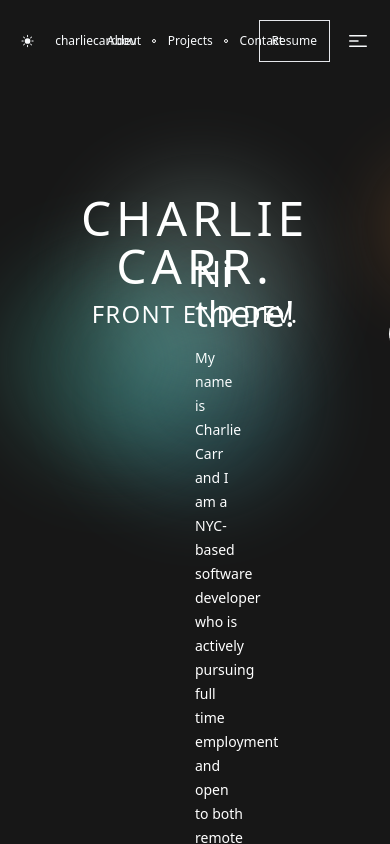
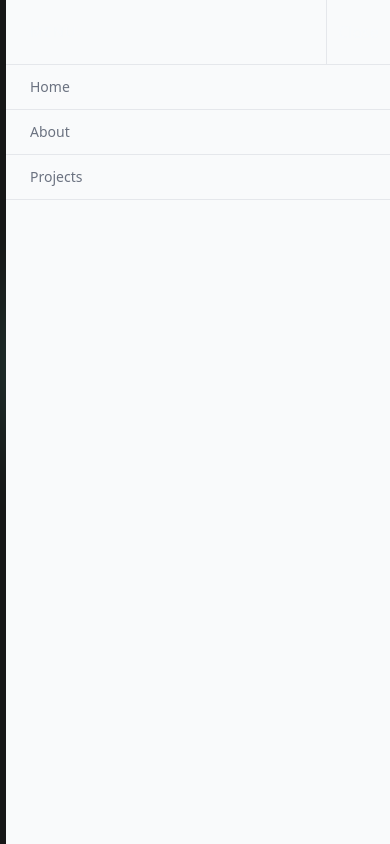
Before and after one commit to CharlesCarr/charlie_dev_portfolio, a Next.js app in the folder with-tailwindcss-app/: page / in a window 390 px wide. Both pictures are taken after a click on the icon 357 px from the left and 41 px from the top of the page. Shown: the top 844 px of the page. Built offline with nearby package versions, Linux system fonts and the light colour scheme.

Commit message:
feat(menu): add hamburger menu

```diff
--- /dev/null
+++ b/with-tailwindcss-app/components/HamburgerMenu.tsx
@@ -0,0 +1,45 @@
+import React from "react";
+
+const HamburgerMenu = ({showHamMenu, setShowHamMenu}: any) => {
+  return (
+    <section className="fixed inset-y-0 right-0 z-50 flex">
+      <div className="w-screen max-w-sm">
+        <div className="flex h-full flex-col divide-y divide-gray-200 bg-gray-50">
+          <div className="overflow-y-scroll">
+            <header className="flex h-16 items-center justify-between pl-6">
+              <span className="text-sm font-medium uppercase tracking-widest">
+                Menu
+              </span>
+
+              <button
+                aria-label="Close menu"
+                className="h-16 w-16 border-l border-gray-200"
+                type="button"
+                onClick={() => setShowHamMenu(!showHamMenu)}
+              >
+                Close
+              </button>
+            </header>
+
+            <nav className="flex flex-col divide-y divide-gray-200 border-t border-b border-gray-200 text-sm font-medium text-gray-500">
+              <a href="" className="px-6 py-3">
+                {" "}
+                Home{" "}
+              </a>
+              <a href="" className="px-6 py-3">
+                {" "}
+                About{" "}
+              </a>
+              <a href="" className="px-6 py-3">
+                {" "}
+                Projects{" "}
+              </a>
+            </nav>
+          </div>
+        </div>
+      </div>
+    </section>
+  );
+};
+
+export default HamburgerMenu;
--- a/with-tailwindcss-app/components/Header.tsx
+++ b/with-tailwindcss-app/components/Header.tsx
@@ -4,9 +4,11 @@ import {
   SunIcon,
   Bars3CenterLeftIcon,
 } from "@heroicons/react/24/solid";
+import HamburgerMenu from "./HamburgerMenu";
 
 function Header() {
   const [lightMode, setLightMode] = useState<boolean>(false);
+  const [showHamMenu, setShowHamMenu] = useState<boolean>(false);
 
   return (
     <header className="sticky w-full top-0 z-50 grid grid-cols-3 p-5 md:px-10 text-slate-50 bg-neutral-900">
@@ -20,16 +22,39 @@ function Header() {
       </div>
 
       <div className="flex items-center justify-between text-xs w-44 justify-self-center">
-        <p className="cursor-pointer relative before:absolute before:-bottom-1 before:h-px before:w-full before:origin-left before:scale-x-0 before:bg-slate-50 before:transition hover:before:scale-100">About</p>
-        <div className="h-1 w-1 rounded-full border-white border"></div>
-        <p className="cursor-pointer relative before:absolute before:-bottom-1 before:h-px before:w-full before:origin-left before:scale-x-0 before:bg-slate-50 before:transition hover:before:scale-100">Projects</p>
-        <div className="h-1 w-1 rounded-full border-white border"></div>
-        <p className="cursor-pointer relative before:absolute before:-bottom-1 before:h-px before:w-full before:origin-left before:scale-x-0 before:bg-slate-50 before:transition hover:before:scale-100">Contact</p>
+        <p className="cursor-pointer relative before:absolute before:-bottom-1 before:h-px before:w-full before:origin-left before:scale-x-0 before:bg-slate-50 before:transition hover:before:scale-100">
+          About
+        </p>
+        <div className="h-1 w-1 rounded-full bg-white"></div>
+        <p className="cursor-pointer relative before:absolute before:-bottom-1 before:h-px before:w-full before:origin-left before:scale-x-0 before:bg-slate-50 before:transition hover:before:scale-100">
+          Projects
+        </p>
+        <div className="h-1 w-1 rounded-full bg-white"></div>
+        <p className="cursor-pointer relative before:absolute before:-bottom-1 before:h-px before:w-full before:origin-left before:scale-x-0 before:bg-slate-50 before:transition hover:before:scale-100">
+          Contact
+        </p>
       </div>
 
       <div className="flex items-center space-x-4 justify-end">
-        <button className="text-xs border p-3">Resume</button>
-        <Bars3CenterLeftIcon className="w-6 h-6" />
+        {/* <button className="text-xs py-3 px-6 font-semibold mr-3 tracking-wider rounded-md bg-neutral-800 shadow-2xl border">
+          Resume
+        </button> */}{" "}
+        <a
+          // href="#_"
+          className="relative border-white border-2 mr-3 rounded px-5 py-2.5 overflow-hidden group bg-neutral-800 hover:bg-gradient-to-r hover:from-neutral-700 hover:to-neutral-500 text-white hover:ring-2 hover:ring-offset-2 hover:ring-neutral-500 transition-all ease-out duration-300 cursor-pointer"
+        >
+          <span className="absolute right-0 w-8 h-32 -mt-12 transition-all duration-1000 transform translate-x-12 bg-white opacity-10 rotate-12 group-hover:-translate-x-40 ease"></span>
+          <span className="relative font-semibold tracking-wider text-xs">
+            RESUME
+          </span>
+        </a>
+        <Bars3CenterLeftIcon className="w-6 h-6 cursor-pointer" onClick={() => setShowHamMenu(!showHamMenu)}/>
+        {showHamMenu && (
+          <HamburgerMenu
+            showHamMenu={showHamMenu}
+            setShowHamMenu={setShowHamMenu}
+          />
+        )}
       </div>
     </header>
   );
```
